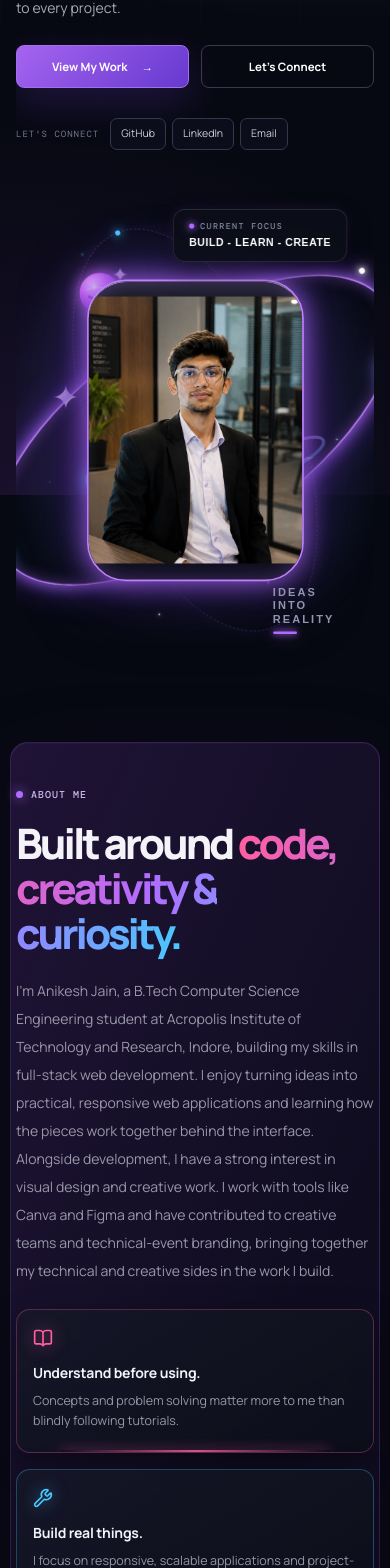
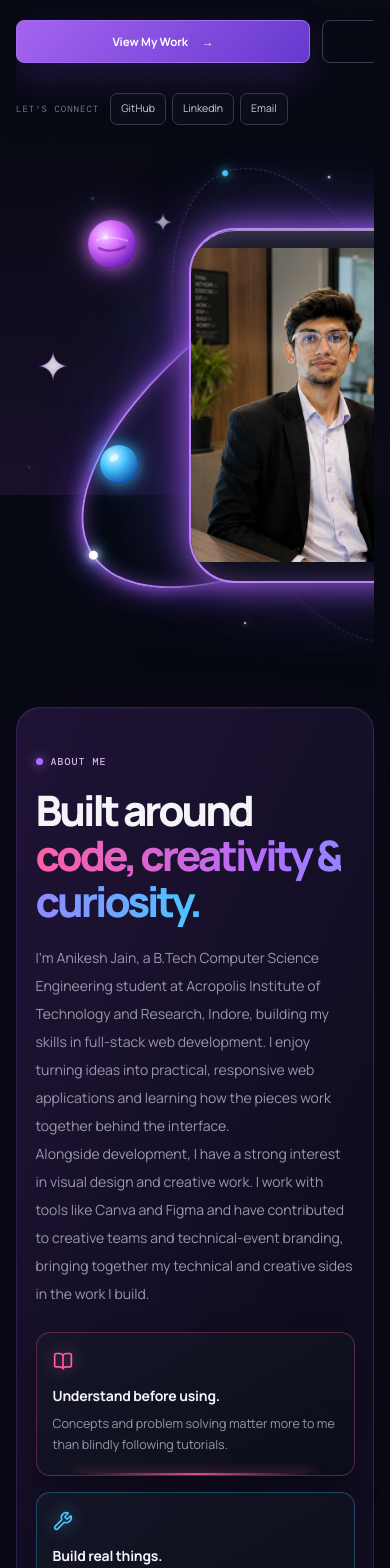
Before and after one commit to Anikesh-Jain/anikesh-portfolio, a React (Vite) app: page / in a window 390 px wide. Shown: the part 349-1917 px from the top of the page. Built offline with nearby package versions, Linux system fonts and the light colour scheme.

Commit message:
fix: refine mobile hero spacing and journey animation

```diff
--- a/src/sections/JourneySection.jsx
+++ b/src/sections/JourneySection.jsx
@@ -11,17 +11,28 @@ const milestoneIcons = {
 
 const SESSION_KEY = 'portfolio_journey_completed'
 
+// Check if returning to route within an active session vs fresh full-page load/reload
+function checkIsCompleted() {
+  try {
+    if (typeof performance !== 'undefined') {
+      const navEntries = performance.getEntriesByType('navigation')
+      if (navEntries.length > 0 && navEntries[0].type === 'reload') {
+        sessionStorage.removeItem(SESSION_KEY)
+        return false
+      }
+    }
+    return sessionStorage.getItem(SESSION_KEY) === 'true'
+  } catch {
+    return false
+  }
+}
+
 export default function JourneySection() {
   const sectionRef = useRef(null)
+  const animRef = useRef(null)
 
   // Session-level persistence: check if Journey animation has already played in this browser session
-  const [isCompleted, setIsCompleted] = useState(() => {
-    try {
-      return sessionStorage.getItem(SESSION_KEY) === 'true'
-    } catch {
-      return false
-    }
-  })
+  const [isCompleted, setIsCompleted] = useState(checkIsCompleted)
   const [hasTriggered, setHasTriggered] = useState(isCompleted)
 
   useEffect(() => {
@@ -35,21 +46,39 @@ export default function JourneySection() {
     const observer = new IntersectionObserver(
       ([entry]) => {
         if (entry.isIntersecting) {
+          // Check for reduced-motion preference
+          const prefersReducedMotion =
+            typeof window !== 'undefined' &&
+            window.matchMedia('(prefers-reduced-motion: reduce)').matches
+
+          if (prefersReducedMotion) {
+            setHasTriggered(true)
+            setIsCompleted(true)
+            try {
+              sessionStorage.setItem(SESSION_KEY, 'true')
+            } catch {
+              // ignore
+            }
+            observer.disconnect()
+            return
+          }
+
           setHasTriggered(true)
-          try {
-            sessionStorage.setItem(SESSION_KEY, 'true')
-          } catch {
-            // ignore storage errors
-          }
+
           // After the flight duration (5.5s), lock permanently into static completed state
           timer = setTimeout(() => {
             setIsCompleted(true)
+            try {
+              sessionStorage.setItem(SESSION_KEY, 'true')
+            } catch {
+              // ignore storage errors
+            }
           }, 5500)
           observer.disconnect()
         }
       },
       {
-        threshold: 0.2
+        threshold: 0.15
       }
     )
 
@@ -59,6 +88,19 @@ export default function JourneySection() {
       if (timer) clearTimeout(timer)
     }
   }, [isCompleted])
+
+  // Trigger the SVG SMIL animation from t=0 immediately when section enters viewport
+  useEffect(() => {
+    if (hasTriggered && !isCompleted && animRef.current) {
+      try {
+        if (typeof animRef.current.beginElement === 'function') {
+          animRef.current.beginElement()
+        }
+      } catch {
+        // ignore fallback
+      }
+    }
+  }, [hasTriggered, isCompleted])
 
   return (
     <section id="journey" ref={sectionRef} className="section shell">
@@ -142,13 +184,15 @@ export default function JourneySection() {
           </defs>
 
           {/* Moving Rocket Ship — One-shot flight, then freezes permanently at destination */}
-          {hasTriggered && (
+          {(hasTriggered || isCompleted) && (
             <g
-              className="journey-rocket-mover"
+              className={`journey-rocket-mover ${hasTriggered && !isCompleted ? 'is-flying' : ''} ${isCompleted ? 'is-completed' : ''}`}
               {...(isCompleted ? { transform: 'translate(920, 58) rotate(-9.84)' } : {})}
             >
               {!isCompleted && (
                 <animateMotion
+                  ref={animRef}
+                  id="rocketFlightMotion"
                   dur="5.5s"
                   repeatCount="1"
                   fill="freeze"
@@ -156,13 +200,14 @@ export default function JourneySection() {
                   calcMode="spline"
                   keyTimes="0; 1"
                   keySplines="0.22 0.05 0.28 1"
+                  begin="indefinite"
                 >
-                  <mpath href="#rocketFlightTrajectory" />
+                  <mpath href="#rocketFlightTrajectory" xlinkHref="#rocketFlightTrajectory" />
                 </animateMotion>
               )}
 
-              {/* Rocket & streaming exhaust oriented so nose aligns with path tangent */}
-              <g transform="rotate(90) translate(-30, -30)">
+              {/* Rocket & streaming exhaust oriented so nose aligns with path tangent, scaled for clear visibility */}
+              <g transform="rotate(90) scale(1.65) translate(-30, -30)">
                 {/* Permanent Ambient Rocket Glow */}
                 <circle cx="30" cy="30" r="42" fill="url(#rocketGlowGrad)" />
 
--- a/src/styles/home.css
+++ b/src/styles/home.css
@@ -2988,9 +2988,13 @@
     gap: 35px;
   }
 
+  .home-about-section {
+    padding: 70px clamp(24px, 4vw, 36px);
+  }
+
   .home-about-section::before {
-    left: 0;
-    right: 0;
+    inset: 0;
+    border-radius: 28px;
   }
 
   .about-identity-card {
@@ -3075,18 +3079,25 @@
     display: none;
   }
 
-  /* Issue 2: Hero portrait + both orbital rings must be fully visible */
+  /* Hero portrait + both orbital rings fully inside viewport with comfortable breathing room */
   .hero-art {
     margin: 0 auto;
-    height: auto;
-    min-height: clamp(360px, 90vw, 500px);
-    max-width: 100%;
+    width: 100%;
+    display: flex;
+    justify-content: center;
+    align-items: center;
+    position: relative;
     overflow: visible;
-    position: relative;
+    --hero-scale: clamp(0.42, calc((100vw - 44px) / 620), 0.72);
+    height: calc(520px * var(--hero-scale));
+    min-height: calc(520px * var(--hero-scale));
   }
 
   .hero-orbital-stage {
-    transform: scale(clamp(0.55, calc((100vw - 24px) / 600), 0.78));
+    width: 600px;
+    height: 520px;
+    max-width: none;
+    transform: scale(var(--hero-scale));
     transform-origin: center center;
     flex-shrink: 0;
   }
@@ -3119,10 +3130,18 @@
     font-size: 10.5px;
   }
 
-  /* Issue 3 & 4: About section — content must sit cleanly inside purple border */
+  /* About section — generous internal breathing space so content never collides with purple border */
   .home-about-section {
-    padding-top: 56px;
-    padding-bottom: 48px;
+    padding: 48px clamp(18px, 5vw, 26px);
+  }
+
+  .home-about-section::before {
+    inset: 0;
+    border-radius: 24px;
+    top: 0;
+    bottom: 0;
+    left: 0;
+    right: 0;
   }
 
   .about-statements {
@@ -3214,9 +3233,9 @@
     inset: auto;
     width: calc(100% + 32px);
     margin-left: -16px;
-    height: 240px;
-    margin-top: -10px;
-    margin-bottom: 10px;
+    height: clamp(140px, 35vw, 180px);
+    margin-top: -6px;
+    margin-bottom: 6px;
     overflow: visible;
     pointer-events: none;
   }
@@ -3322,14 +3341,7 @@
     font-size: 10.5px;
   }
 
-  /* Issue 3: Purple border must not overlap content — give it negative inset */
-  .home-about-section::before {
-    left: -6px;
-    right: -6px;
-    border-radius: 18px;
-    top: 10px;
-    bottom: 10px;
-  }
+
 
   .contact-panel {
     padding: 24px 16px;
```
